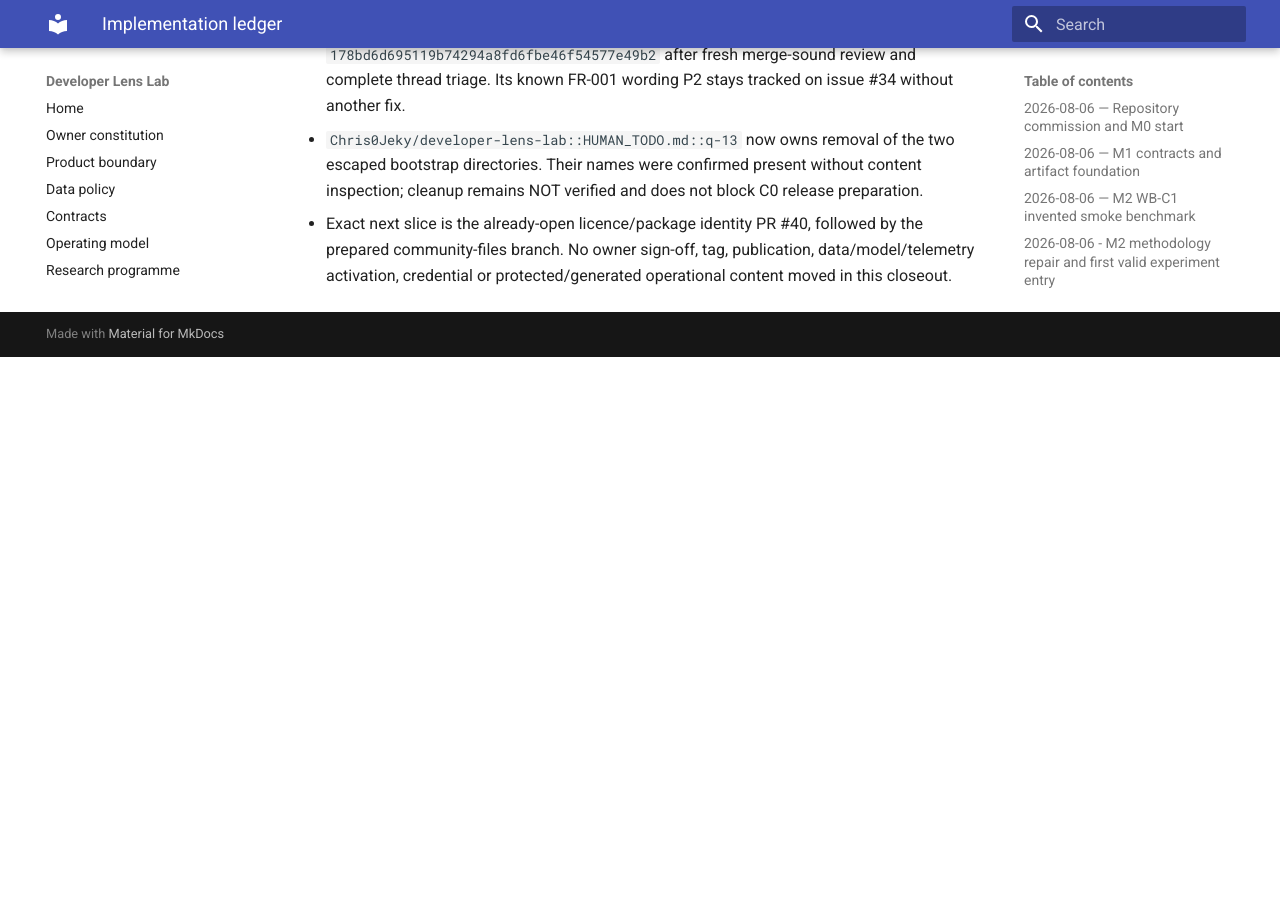
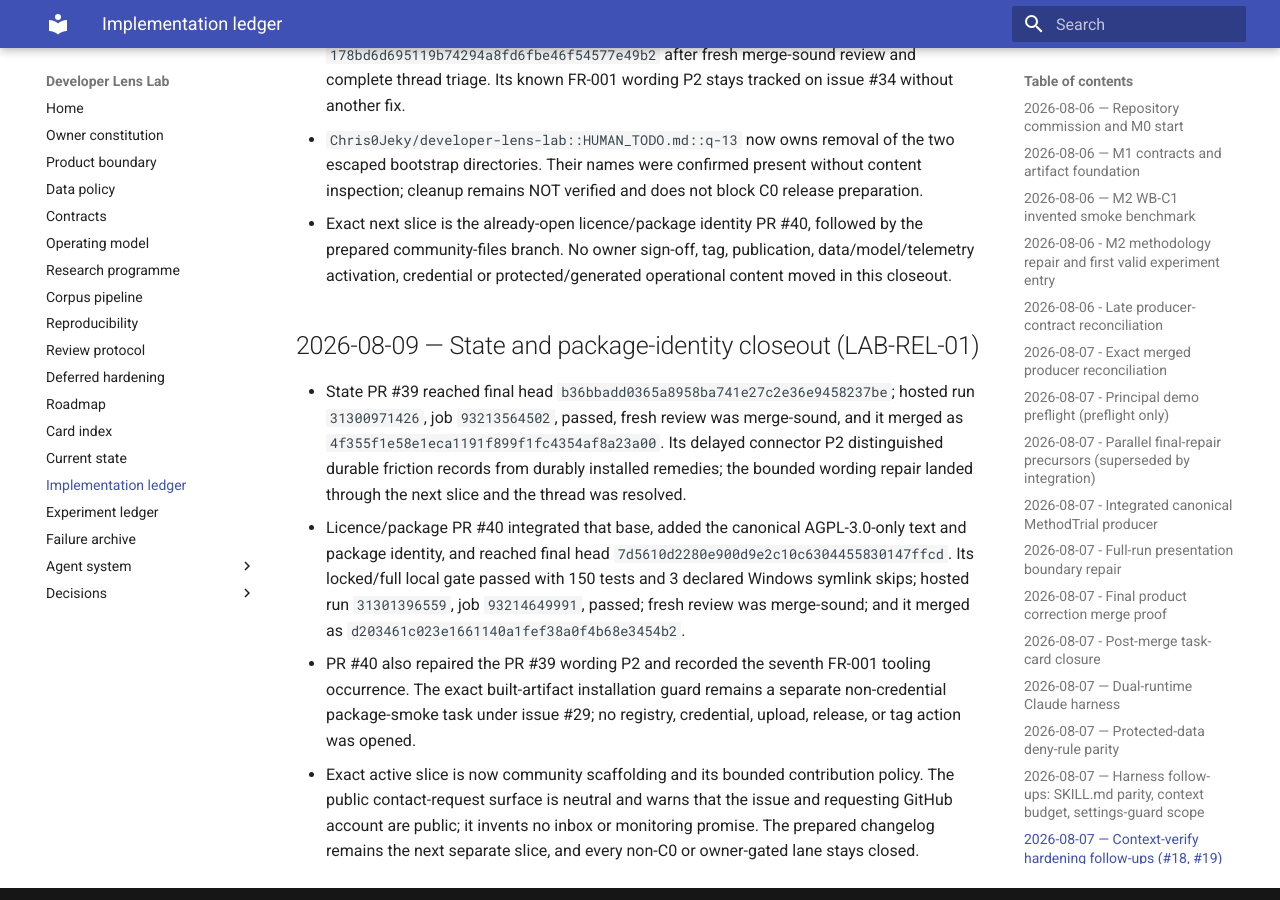
Before and after one commit to Chris0Jeky/developer-lens-lab, an MkDocs documentation site: the page built from docs/IMPLEMENTATION_LEDGER.md, in a window 1280 px wide and 900 px high, scrolled down 20998 px. Built offline with MkDocs 1.6.1 and Material for MkDocs 9.7.7, drawn with Linux system fonts in a browser that asks for light colours; before the commit the page ends 21355 px from its top, so only the background shows below that.

Commit message:
docs: advance release wave to community

```diff
--- a/docs/CURRENT_STATE.md
+++ b/docs/CURRENT_STATE.md
@@ -14,11 +14,12 @@ branch: main
 head: refresh with git rev-parse origin/main
 active_wave:
   - lane: LAB-REL-01 v0.1.0 release wave (issue #29)
-    writer: branch `codex/lab-package-identity-20260809` in its coordinator-owned isolated
-      worktree; PR #40 is open
+    writer: branch `docs/lab-community-files-20260809` in its coordinator-owned isolated worktree;
+      PR not yet opened
     state: ACTIVE after LAB-GOV-01, LAB-WBC1-06, LAB-GOV-02, dependency remediation #5, and the
-      merged distinct-signoff release prompt; exact selected slice is the isolated licence/package
-      identity PR #40. Keep community, release-note, asset, and tag work separate; no data activation.
+      merged distinct-signoff release prompt; exact selected slice is community scaffolding and the
+      bounded contribution policy. Keep release-note, package-smoke, asset, and tag work separate;
+      no data activation.
 delivered:
   - LAB-GOV-02: DONE — lab PR #35 merged at bba0c18261c0a2b77332a0408f63b10c774c91f4 and
       closed issue #33. This records the merged result only; it does not attribute the GitHub
@@ -39,16 +40,24 @@ delivered:
       `178bd6d695119b74294a8fd6fbe46f54577e49b2`; FR-008 through FR-014 are durably recorded, while
       FR-009/FR-010 enforcement remains task debt on issue #34 and escaped-environment cleanup is
       owner-gated at `Chris0Jeky/developer-lens-lab::HUMAN_TODO.md::q-13`.
-next_safe_slice: Review and merge the isolated licence/package identity PR #40 for issue #29. The
-  next separate slice after it lands is community scaffolding and the draft contribution policy;
-  keep release-note, release-asset, and tag work separate.
+  - state_reconciliation: DONE — PR #39 final head
+      `b36bbadd0365a8958ba741e27c2e36e9458237be` merged as
+      `4f355f1e58e1eca1191f899f1fc4354af8a23a00`; exact hosted proof passed, late review was triaged,
+      and the resulting wording debt is repaired in the next delivered slice.
+  - licence_package_identity: DONE — PR #40 final head
+      `7d5610d2280e900d9e2c10c6304455830147ffcd` merged as
+      `d203461c023e1661140a1fef38a0f4b68e3454b2` after locked/full local proof, exact hosted proof,
+      fresh review, and the bounded PR #39 late-wording repair.
+next_safe_slice: Prove, publish, review, and merge the isolated community-files branch for issue
+  #29. The next separate slice is the prepared v0.1.0 changelog branch; keep package-smoke,
+  release-asset, and tag work separate.
 release_and_owner_gates: joint release remains reaffirmed, but no tag is authorized.
   Chris0Jeky/developer-lens::HUMAN_TODO.md::q-10(c) release sign-off and
   Chris0Jeky/developer-lens-lab::HUMAN_TODO.md::q-11 aesthetic sign-off still block tags. A
   separate Code of Conduct inbox is selected, but its address is pending under
   Chris0Jeky/developer-lens::HUMAN_TODO.md::q-10; CLA and all other owner choices remain deferred.
   `Chris0Jeky/developer-lens-lab::HUMAN_TODO.md::q-13` is separate machine hygiene and does not
-  block release preparation or authorize inspection of the two named directories.
+  block release preparation or authorize inspection of the two private-handoff targets.
 capabilities:
   network_collection: disabled (authorized in principle; gated on LAB-ACT-01 preconditions)
   external_model: disabled (auto-hypotheses authorized in principle; gated + product-side)
@@ -79,9 +88,9 @@ blockers: No dependency-alert blocker remains: issue #5 is closed and the post-m
 late_review_debt: issue #31 tracks the four non-blocking PR #24 review follow-ups; product
   #189 remains a product-side follow-up; issue #23 tracked as LAB-CONTRACT-03
   (product-owned schema change); issue #6 remains open even though LAB-WBC1-06 is DONE
-exact_resume_point: Reconcile PR #40 exact-head CI/review, then merge it under the ordinary gate.
-  Begin community scaffolding only as its next separate issue #29 slice. Keep
-  release-note/release-asset/tag work separate; keep
+exact_resume_point: Prove and publish the community-files branch from current Lab main, then merge
+  it under the ordinary gate. Integrate that result into the prepared changelog branch as the next
+  separate issue #29 slice. Keep package-smoke/release-asset/tag work separate; keep
   Chris0Jeky/developer-lens-lab::HUMAN_TODO.md::q-7
   (CLA/external-contribution strategy), Chris0Jeky/developer-lens-lab::HUMAN_TODO.md::q-11
   (aesthetic sign-off), Chris0Jeky/developer-lens::HUMAN_TODO.md::q-10(c) release sign-off, and
--- a/docs/IMPLEMENTATION_LEDGER.md
+++ b/docs/IMPLEMENTATION_LEDGER.md
@@ -686,3 +686,23 @@ Append milestone evidence. Live GitHub facts are snapshots and must be refreshed
 - Exact next slice is the already-open licence/package identity PR #40, followed by the prepared
   community-files branch. No owner sign-off, tag, publication, data/model/telemetry activation,
   credential or protected/generated operational content moved in this closeout.
+
+## 2026-08-09 — State and package-identity closeout (LAB-REL-01)
+
+- State PR #39 reached final head `b36bbadd0365a8958ba741e27c2e36e9458237be`; hosted run
+  `31300971426`, job `93213564502`, passed, fresh review was merge-sound, and it merged as
+  `4f355f1e58e1eca1191f899f1fc4354af8a23a00`. Its delayed connector P2 distinguished durable
+  friction records from durably installed remedies; the bounded wording repair landed through the
+  next slice and the thread was resolved.
+- Licence/package PR #40 integrated that base, added the canonical AGPL-3.0-only text and package
+  identity, and reached final head `7d5610d2280e900d9e2c10c6304455830147ffcd`. Its locked/full local
+  gate passed with 150 tests and 3 declared Windows symlink skips; hosted run `31301396559`, job
+  `93214649991`, passed; fresh review was merge-sound; and it merged as
+  `d203461c023e1661140a1fef38a0f4b68e3454b2`.
+- PR #40 also repaired the PR #39 wording P2 and recorded the seventh FR-001 tooling occurrence.
+  The exact built-artifact installation guard remains a separate non-credential package-smoke task
+  under issue #29; no registry, credential, upload, release, or tag action was opened.
+- Exact active slice is now community scaffolding and its bounded contribution policy. The public
+  contact-request surface is neutral and warns that the issue and requesting GitHub account are
+  public; it invents no inbox or monitoring promise. The prepared changelog remains the next
+  separate slice, and every non-C0 or owner-gated lane stays closed.
```
